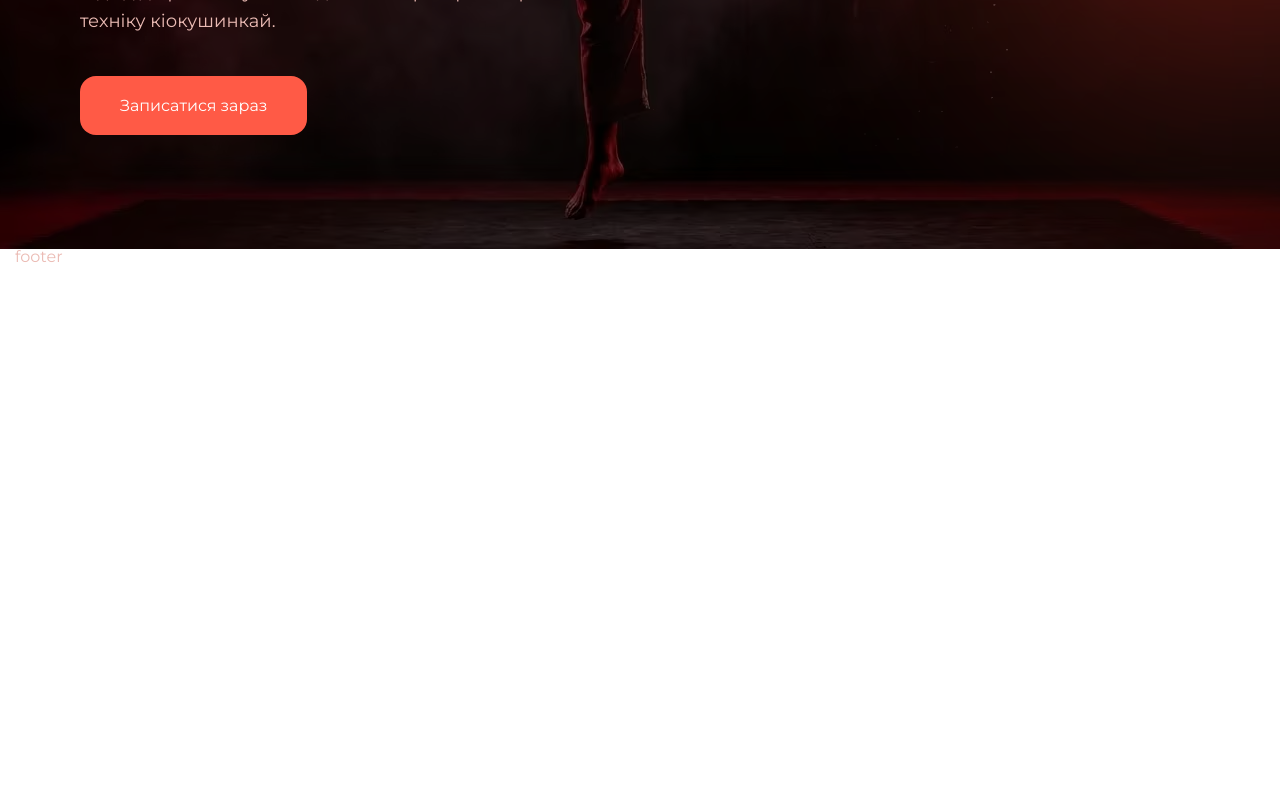
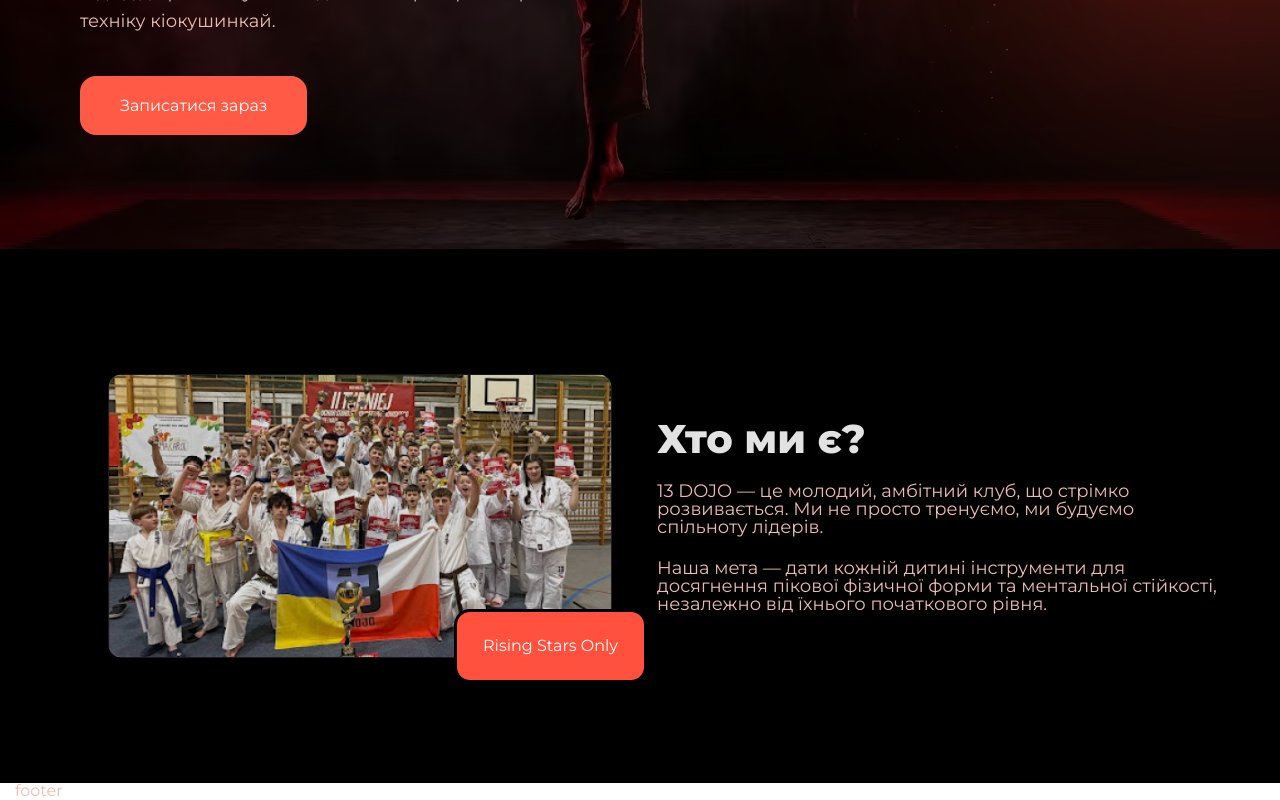
Before and after one commit to yaroslav-zoryanyy/dojo, a React (Vite) app: page / in a window 1280 px wide. Shown: the part 602-1402 px from the top of the page. Before the commit the page ends 868 px from the top, so only its background shows below. Built offline with nearby package versions, Linux system fonts and the light colour scheme.

Commit message:
Add section - About, and styles

```diff
--- /dev/null
+++ b/src/component/about/AboutSection.tsx
@@ -0,0 +1,32 @@
+import about_img from '../../assets/img/about_img.png'
+const AboutSection = () => {
+    return (
+        <section id={'about'}>
+            <div className="container">
+                <div className="about_inner">
+                    <div className="about_inner--left">
+                        <img src={about_img} alt="komanda"/>
+                        <div className="about_btn">
+                            Rising Stars Only
+                        </div>
+                    </div>
+                    <div className="about_inner--right">
+                        <h3 className={'about_right--title m-eb'}>Хто ми є?</h3>
+                        <p className={'about_right--subtitle'}>
+                            13 DOJO — це молодий, амбітний клуб, що стрімко
+                            розвивається. Ми не просто тренуємо, ми будуємо
+                            спільноту лідерів.
+                        </p>
+                        <p className={'about_right--subtitle'}>
+                            Наша мета — дати кожній дитині інструменти для
+                            досягнення пікової фізичної форми та ментальної стійкості,
+                            незалежно від їхнього початкового рівня.
+                        </p>
+                    </div>
+                </div>
+            </div>
+        </section>
+    );
+};
+
+export default AboutSection;
--- a/src/index.css
+++ b/src/index.css
@@ -2,6 +2,7 @@
 @import "./styles/reset.css";
 @import "./styles/base/header.css";
 @import "./styles/hero/hero.css";
+@import "./styles/about/about.css";
 
 
 body,html{
--- a/src/pages/HomePage.tsx
+++ b/src/pages/HomePage.tsx
@@ -1,9 +1,11 @@
 import HeroSection from "../component/hero/HeroSection.tsx";
+import AboutSection from "../component/about/AboutSection.tsx";
 
 const HomePage = () => {
     return (
         <>
-           <HeroSection/>
+            <HeroSection/>
+            <AboutSection/>
         </>
     );
 };
--- /dev/null
+++ b/src/styles/about/about.css
@@ -0,0 +1,43 @@
+#about{
+    background: #000000;
+    padding: 80px 48px;
+}
+.about_inner{
+    display: flex;
+    align-items: center;
+    justify-content: space-between;
+}
+/*left*/
+.about_inner--left{
+    position: relative;
+}
+.about_btn{
+    position: absolute;
+    right: 10px;
+    bottom: 20px;
+    max-width: 200px;
+    padding: 26px;
+    background-color: #FF513D;
+    border: 3px solid #000000 ;
+    border-radius:16px;
+    color: #FFFFFF;
+    cursor: pointer;
+}
+
+
+
+/*right*/
+.about_inner--right{
+    display: flex;
+    flex-direction: column;
+    gap: 23px 0;
+    max-width: 560px;
+}
+.about_right--title{
+    color: #E2E2E2;
+    font-size: 40px;
+}
+.about_right--subtitle{
+    font-size: 18px;
+    color: #EBBBB4;
+}
```
Also changed, not shown: src/assets/img/about_img.png (added).
